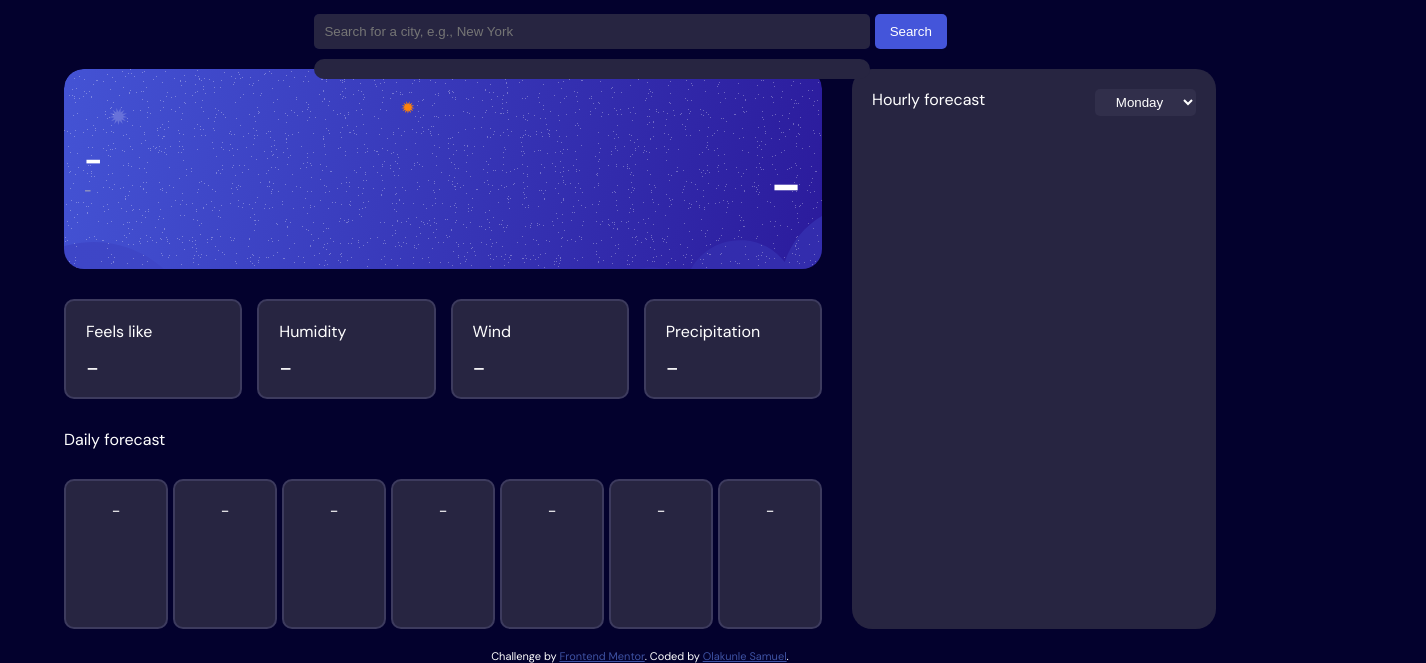
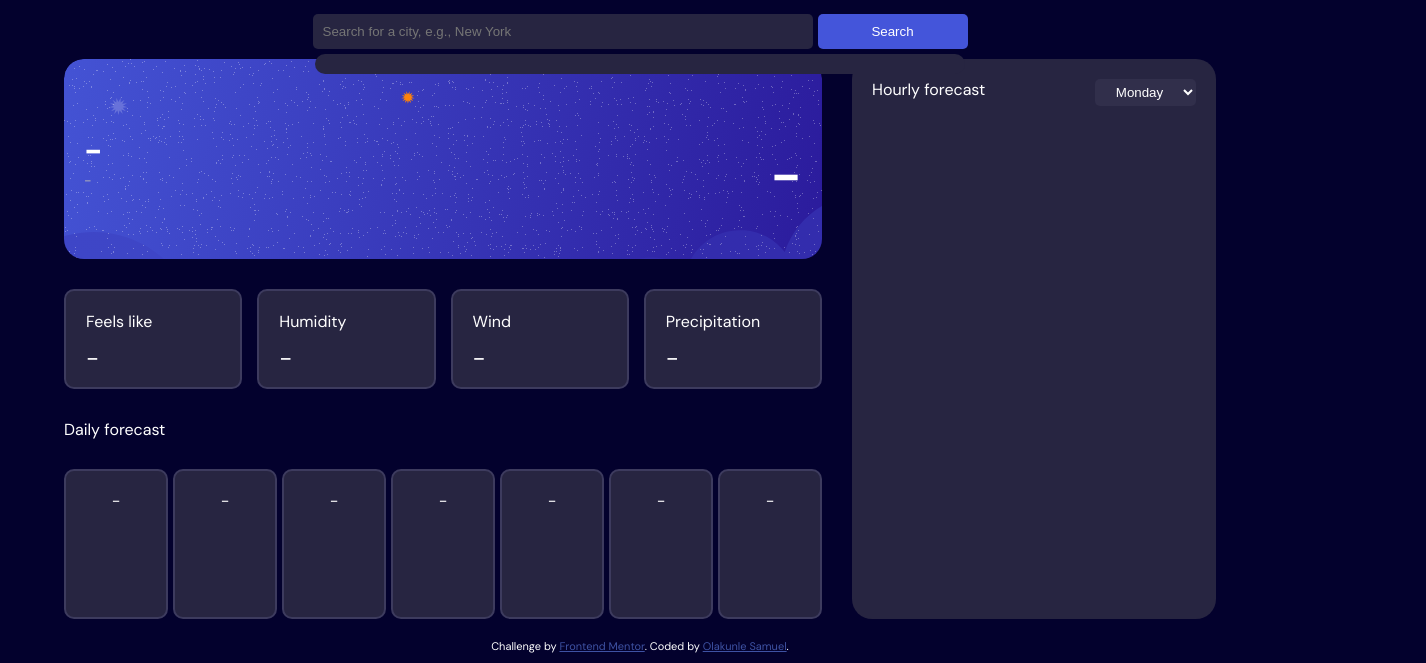
Before and after one commit to Ola-wale21/Weather-Fore, a plain HTML site: page index.html in a window 1280 px wide. Shown: the part 185-848 px from the top of the page, 1426 px wide, since content can reach past the window. Drawn offline with nearby package versions, Linux system fonts and the light colour scheme.

Commit message:
updated style

```diff
--- a/index.html
+++ b/index.html
@@ -44,10 +44,11 @@
   </header>
   <h1 class="message">How's the sky looking today?</h1>
   <div class="search-area">
+    <div class="area">
     <input type="text" id="search" placeholder= "Search for a city, e.g., New York">
    <button type="submit" id="get-location"> Search</button>
+    </div>
    <div id="search-history"></div>
-
   </div>
 
 
--- a/style.css
+++ b/style.css
@@ -108,7 +108,8 @@ h1.message {
     text-align: center;
     display: flex;
     flex-direction: column;
-    align-items: center; gap: 10px;
+    align-items: center;
+    gap: 10px;
 }
 #reload-btn {
     background-color: var(--Neutral-800);
@@ -135,19 +136,35 @@ h1.message {
     color: var(--Neutral-300);
 }
 .search-area {
-    margin: 20px;
-    position: relative;
-    left: 20%;
+ display: flex;
+ flex-direction: column;
+ gap: 10px;
+  justify-content: center;
+ align-items: center;
+ width: 100%;
+ position: relative;
+ margin: 10px 0;
+}
+.area {
+    display: flex;
+    gap: 5px;
+    justify-content: center;
+    align-items: center;
+    width: 100%;
 }
 input#search {
-    width: 50%;
     padding: 10px;
     background-color: var(--Neutral-800);
     border: none;
+    cursor: pointer;
+    flex: 1;
+    max-width: 500px;
     border-radius: 5px;
-    -webkit-backdrop-filter:  blur(2px) saturate(180%);
-    backdrop-filter: blur(2px) saturate(180%);
-    transition: background-color 0.3s ease;
+
+}
+input#search:hover{
+    background-color: var(--Neutral-600);
+    border: 1px solid var(--Neutral-200);
 }
 button[type="submit" ] {
     padding: 10px 15px;
@@ -155,6 +172,8 @@ button[type="submit" ] {
     border: none;
     border-radius: 5px;
     cursor: pointer;
+    max-width: 150px;
+    flex: 1;
 }
 button[type="submit" ]:hover{
     background-color: var(--Blue-700);
@@ -165,12 +184,13 @@ button[type="submit" ]:hover{
     background-color: var(--Neutral-800);
     border-radius: 10px;
     padding: 0 20px 20px 20px;
-    width: 50%;
-    margin-top: 10px;
+    width: 100%;
     padding: 10px;
     cursor: pointer;
+    z-index: 10;
+    max-width: 650px;
     position: absolute;
-    z-index: 10;
+    top: 40px;
 }
 #search-history > div {
     background-color: var(--Neutral-600);
@@ -347,6 +367,12 @@ div.daily-forecast {
         flex-direction: column;
         max-height: 100%;
     }
+    .area {
+    flex-direction: column;
+    }
+    button[type="submit" ] {
+    max-width: 100%;
+    }
     #hours {
         max-height: 400px;
         overflow-y: scroll;
```
